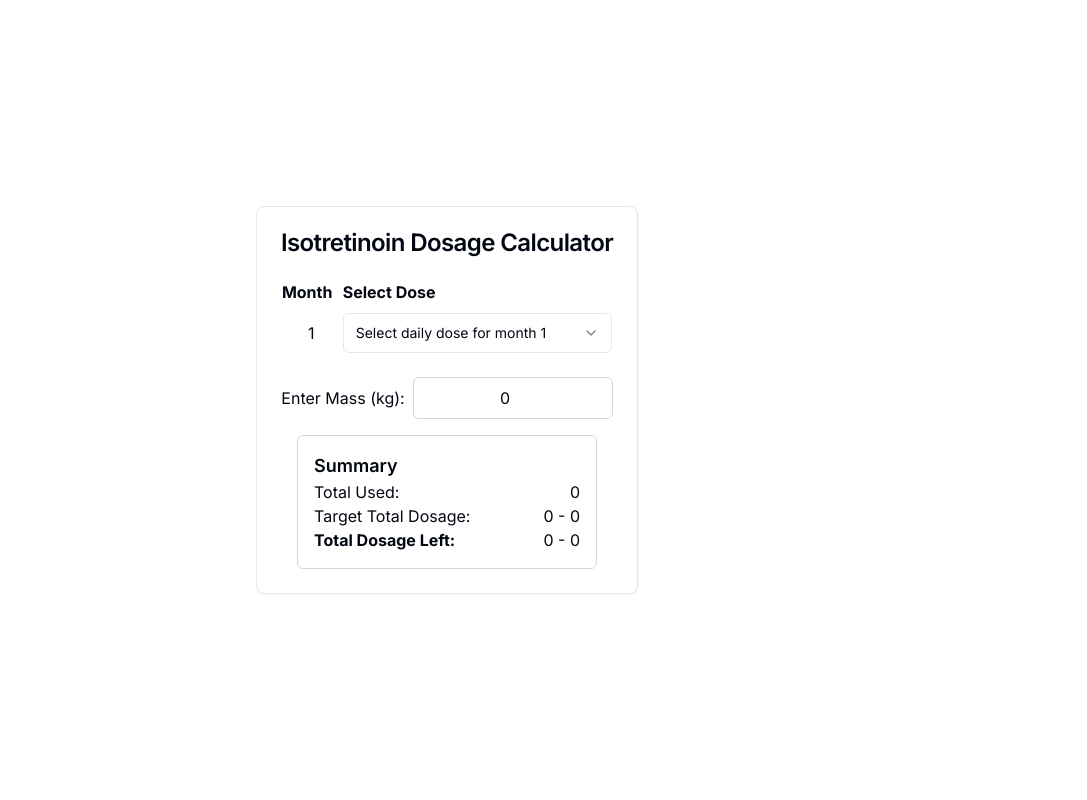
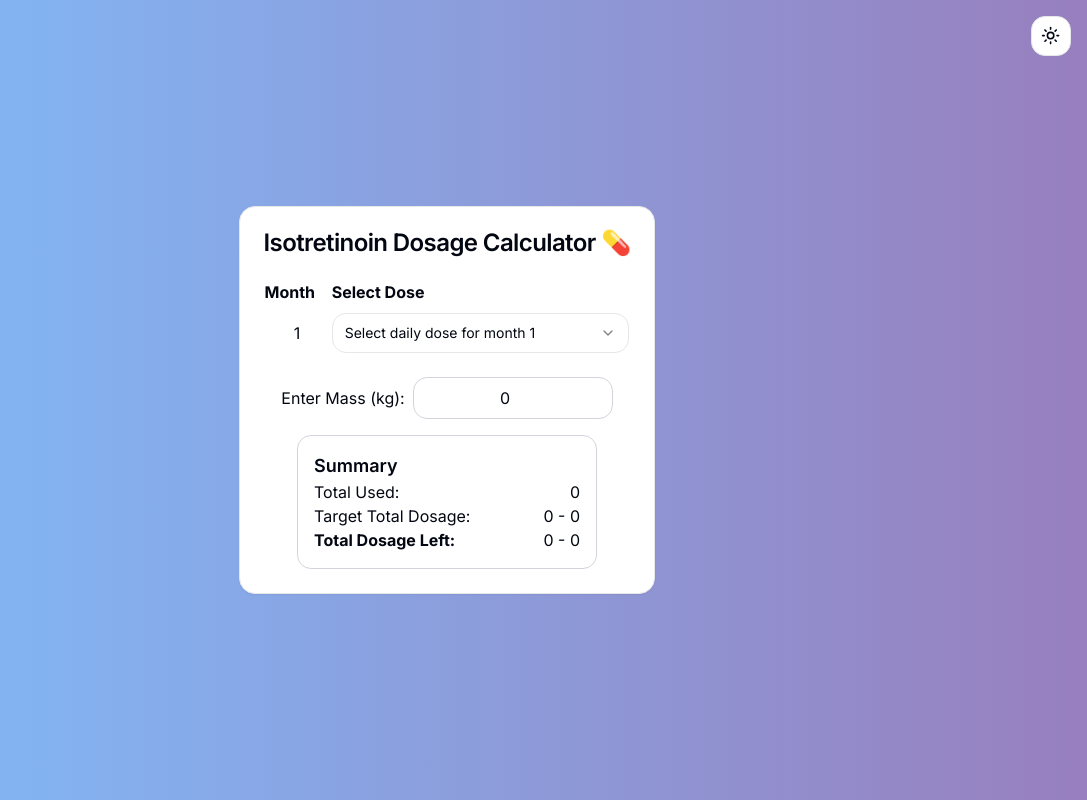
Before and after one commit to ocg2347/isotretinoin-dose-calculator, a Next.js app: page / in a window 1280 px wide. Shown: the whole page, without its empty margins (193-1280 px from the left). Built offline with nearby package versions, Linux system fonts and the light colour scheme.

Commit message:
add a bit of style

```diff
--- a/app/globals.css
+++ b/app/globals.css
@@ -2,15 +2,18 @@
   @tailwind components;
   @tailwind utilities;
 
+
   @layer base {
     :root {
       --background: 0 0% 100%;
+      --background-light: rgba(0, 124, 248, 0.5); /* Example light gradient color */
+      --background-dark: rgba(50, 0, 126, 0.5); /* Example dark gradient color */
       --foreground: 224 71.4% 4.1%;
       --card: 0 0% 100%;
       --card-foreground: 224 71.4% 4.1%;
       --popover: 0 0% 100%;
       --popover-foreground: 224 71.4% 4.1%;
-      --primary: 220.9 39.3% 11%;
+      --primary: 262.1 83.3% 57.8%;
       --primary-foreground: 210 20% 98%;
       --secondary: 220 14.3% 95.9%;
       --secondary-foreground: 220.9 39.3% 11%;
@@ -22,24 +25,21 @@
       --destructive-foreground: 210 20% 98%;
       --border: 220 13% 91%;
       --input: 220 13% 91%;
-      --ring: 224 71.4% 4.1%;
-      --radius: 0.5rem;
-      --chart-1: 12 76% 61%;
-      --chart-2: 173 58% 39%;
-      --chart-3: 197 37% 24%;
-      --chart-4: 43 74% 66%;
-      --chart-5: 27 87% 67%;
+      --ring: 262.1 83.3% 57.8%;
+      --radius: 1rem;
     }
 
     .dark {
       --background: 224 71.4% 4.1%;
+      --background-light: rgba(0, 126, 255, 0.5); /* Example light gradient color */
+      --background-dark: rgba(50, 0, 126, 0.5); /* Example dark gradient color */
       --foreground: 210 20% 98%;
       --card: 224 71.4% 4.1%;
       --card-foreground: 210 20% 98%;
       --popover: 224 71.4% 4.1%;
       --popover-foreground: 210 20% 98%;
-      --primary: 210 20% 98%;
-      --primary-foreground: 220.9 39.3% 11%;
+      --primary: 263.4 70% 50.4%;
+      --primary-foreground: 210 20% 98%;
       --secondary: 215 27.9% 16.9%;
       --secondary-foreground: 210 20% 98%;
       --muted: 215 27.9% 16.9%;
@@ -50,14 +50,10 @@
       --destructive-foreground: 210 20% 98%;
       --border: 215 27.9% 16.9%;
       --input: 215 27.9% 16.9%;
-      --ring: 216 12.2% 83.9%;
-      --chart-1: 220 70% 50%;
-      --chart-2: 160 60% 45%;
-      --chart-3: 30 80% 55%;
-      --chart-4: 280 65% 60%;
-      --chart-5: 340 75% 55%;
+      --ring: 263.4 70% 50.4%;
     }
   }
+
 
   @layer base {
     * {
@@ -65,5 +61,10 @@
     }
     body {
       @apply bg-background text-foreground;
+      background: linear-gradient(
+        to right,
+        var(--background-light),
+        var(--background-dark)
+      );
     }
   }
--- a/app/layout.tsx
+++ b/app/layout.tsx
@@ -1,6 +1,9 @@
+'use-client';
+
 import type { Metadata } from "next";
 import { Inter } from "next/font/google";
 import "./globals.css";
+import { ThemeProvider } from "@/components/theme-provider"
 
 const inter = Inter({ subsets: ["latin"] });
 
@@ -16,7 +19,18 @@
 }>) {
   return (
     <html lang="en">
-      <body className={inter.className}>{children}</body>
+
+      <body className={inter.className}>
+        <ThemeProvider
+          attribute="class"
+          defaultTheme="system"
+          enableSystem
+          disableTransitionOnChange
+        >
+          {children}
+        </ThemeProvider>
+
+      </body>
     </html>
   );
 }
--- a/app/page.tsx
+++ b/app/page.tsx
@@ -15,22 +15,31 @@
   SelectValue,
 } from "@/components/ui/select";
 import config from './config.json';
+import {
+  DropdownMenu,
+  DropdownMenuContent,
+  DropdownMenuItem,
+  DropdownMenuTrigger,
+} from "@/components/ui/dropdown-menu"
+import { Moon, Sun } from "lucide-react"
+import { Button } from "@/components/ui/button"
+import { useTheme } from "next-themes"
+
 
 export default function App() {
   const dailyDoseVals = config.dailyDoseVals;
   const [dosages, setDosages] = useState([""]); // Start with one month
   const [mass, setMass] = useState(0); // Mass of the subject
   const [targetDosage, setTargetDosage] = useState([0, 0]); // Target dosage interval
+  const { setTheme } = useTheme();
 
   const handleSelectChange = (index: number, value: string) => {
     const newDosages = [...dosages];
     newDosages[index] = value; // Update the selected dosage
-
     // Add a new month row if the user selects a dose
     if (value && index === dosages.length - 1) {
       newDosages.push(""); // Add new empty month
     }
-
     setDosages(newDosages);
   };
 
@@ -38,18 +47,41 @@
   const totalDosages = dosages.reduce((acc, dose) => acc + (Number(dose) * 30 || 0), 0);
 
   // Update target dosage based on mass
-  const updateTargetDosage = (massValue) => {
+  const updateTargetDosage = (massValue: number) => {
     const minDosage = 120 * massValue;
     const maxDosage = 150 * massValue;
     setTargetDosage([minDosage, maxDosage]);
   };
 
   return (
-    <div className="h-screen flex items-center justify-center">
+    <>
+
+    <div className="h-screen flex flex-col items-center justify-center relative">
+
+      {/* Theme picker in the top right corner */}
+      <div className="absolute top-4 right-4">
+        <DropdownMenu>
+          <DropdownMenuTrigger asChild>
+            <Button variant="outline" size="icon">
+              <Sun className="h-[1.2rem] w-[1.2rem] rotate-0 scale-100 transition-all dark:-rotate-90 dark:scale-0" />
+              <Moon className="absolute h-[1.2rem] w-[1.2rem] rotate-90 scale-0 transition-all dark:rotate-0 dark:scale-100" />
+              <span className="sr-only">Toggle theme</span>
+            </Button>
+          </DropdownMenuTrigger>
+          <DropdownMenuContent align="end">
+            <DropdownMenuItem onClick={() => setTheme("light")}>Light</DropdownMenuItem>
+            <DropdownMenuItem onClick={() => setTheme("dark")}>Dark</DropdownMenuItem>
+            <DropdownMenuItem onClick={() => setTheme("system")}>System</DropdownMenuItem>
+          </DropdownMenuContent>
+        </DropdownMenu>
+      </div>
+
       <Card>
+
         <CardHeader>
-          <CardTitle>Isotretinoin Dosage Calculator</CardTitle>
+          <CardTitle>Isotretinoin Dosage Calculator 💊</CardTitle>
         </CardHeader>
+
         <CardContent>
           <table className="w-full text-center">
             <thead>
@@ -96,6 +128,7 @@
             />
           </div>
 
+          {/* Summary  */}
           <div className="flex justify-center mt-4">
             <div className="border border-gray-300 rounded-md p-4 w-[300px]">
               <p className="text-lg font-semibold">Summary</p>
@@ -113,8 +146,11 @@
               </div>
             </div>
           </div>
+
         </CardContent>
+
       </Card>
     </div>
+    </>
   );
 }
--- /dev/null
+++ b/components/theme-provider.tsx
@@ -0,0 +1,9 @@
+"use client"
+
+import * as React from "react"
+import { ThemeProvider as NextThemesProvider } from "next-themes"
+import { type ThemeProviderProps } from "next-themes/dist/types"
+
+export function ThemeProvider({ children, ...props }: ThemeProviderProps) {
+  return <NextThemesProvider {...props}>{children}</NextThemesProvider>
+}
--- /dev/null
+++ b/components/ui/dropdown-menu.tsx
@@ -0,0 +1,200 @@
+"use client"
+
+import * as React from "react"
+import * as DropdownMenuPrimitive from "@radix-ui/react-dropdown-menu"
+import { Check, ChevronRight, Circle } from "lucide-react"
+
+import { cn } from "@/lib/utils"
+
+const DropdownMenu = DropdownMenuPrimitive.Root
+
+const DropdownMenuTrigger = DropdownMenuPrimitive.Trigger
+
+const DropdownMenuGroup = DropdownMenuPrimitive.Group
+
+const DropdownMenuPortal = DropdownMenuPrimitive.Portal
+
+const DropdownMenuSub = DropdownMenuPrimitive.Sub
+
+const DropdownMenuRadioGroup = DropdownMenuPrimitive.RadioGroup
+
+const DropdownMenuSubTrigger = React.forwardRef<
+  React.ElementRef<typeof DropdownMenuPrimitive.SubTrigger>,
+  React.ComponentPropsWithoutRef<typeof DropdownMenuPrimitive.SubTrigger> & {
+    inset?: boolean
+  }
+>(({ className, inset, children, ...props }, ref) => (
+  <DropdownMenuPrimitive.SubTrigger
+    ref={ref}
+    className={cn(
+      "flex cursor-default select-none items-center rounded-sm px-2 py-1.5 text-sm outline-none focus:bg-accent data-[state=open]:bg-accent",
+      inset && "pl-8",
+      className
+    )}
+    {...props}
+  >
+    {children}
+    <ChevronRight className="ml-auto h-4 w-4" />
+  </DropdownMenuPrimitive.SubTrigger>
+))
+DropdownMenuSubTrigger.displayName =
+  DropdownMenuPrimitive.SubTrigger.displayName
+
+const DropdownMenuSubContent = React.forwardRef<
+  React.ElementRef<typeof DropdownMenuPrimitive.SubContent>,
+  React.ComponentPropsWithoutRef<typeof DropdownMenuPrimitive.SubContent>
+>(({ className, ...props }, ref) => (
+  <DropdownMenuPrimitive.SubContent
+    ref={ref}
+    className={cn(
+      "z-50 min-w-[8rem] overflow-hidden rounded-md border bg-popover p-1 text-popover-foreground shadow-lg data-[state=open]:animate-in data-[state=closed]:animate-out data-[state=closed]:fade-out-0 data-[state=open]:fade-in-0 data-[state=closed]:zoom-out-95 data-[state=open]:zoom-in-95 data-[side=bottom]:slide-in-from-top-2 data-[side=left]:slide-in-from-right-2 data-[side=right]:slide-in-from-left-2 data-[side=top]:slide-in-from-bottom-2",
+      className
+    )}
+    {...props}
+  />
+))
+DropdownMenuSubContent.displayName =
+  DropdownMenuPrimitive.SubContent.displayName
+
+const DropdownMenuContent = React.forwardRef<
+  React.ElementRef<typeof DropdownMenuPrimitive.Content>,
+  React.ComponentPropsWithoutRef<typeof DropdownMenuPrimitive.Content>
+>(({ className, sideOffset = 4, ...props }, ref) => (
+  <DropdownMenuPrimitive.Portal>
+    <DropdownMenuPrimitive.Content
+      ref={ref}
+      sideOffset={sideOffset}
+      className={cn(
+        "z-50 min-w-[8rem] overflow-hidden rounded-md border bg-popover p-1 text-popover-foreground shadow-md data-[state=open]:animate-in data-[state=closed]:animate-out data-[state=closed]:fade-out-0 data-[state=open]:fade-in-0 data-[state=closed]:zoom-out-95 data-[state=open]:zoom-in-95 data-[side=bottom]:slide-in-from-top-2 data-[side=left]:slide-in-from-right-2 data-[side=right]:slide-in-from-left-2 data-[side=top]:slide-in-from-bottom-2",
+        className
+      )}
+      {...props}
+    />
+  </DropdownMenuPrimitive.Portal>
+))
+DropdownMenuContent.displayName = DropdownMenuPrimitive.Content.displayName
+
+const DropdownMenuItem = React.forwardRef<
+  React.ElementRef<typeof DropdownMenuPrimitive.Item>,
+  React.ComponentPropsWithoutRef<typeof DropdownMenuPrimitive.Item> & {
+    inset?: boolean
+  }
+>(({ className, inset, ...props }, ref) => (
+  <DropdownMenuPrimitive.Item
+    ref={ref}
+    className={cn(
+      "relative flex cursor-default select-none items-center rounded-sm px-2 py-1.5 text-sm outline-none transition-colors focus:bg-accent focus:text-accent-foreground data-[disabled]:pointer-events-none data-[disabled]:opacity-50",
+      inset && "pl-8",
+      className
+    )}
+    {...props}
+  />
+))
+DropdownMenuItem.displayName = DropdownMenuPrimitive.Item.displayName
+
+const DropdownMenuCheckboxItem = React.forwardRef<
+  React.ElementRef<typeof DropdownMenuPrimitive.CheckboxItem>,
+  React.ComponentPropsWithoutRef<typeof DropdownMenuPrimitive.CheckboxItem>
+>(({ className, children, checked, ...props }, ref) => (
+  <DropdownMenuPrimitive.CheckboxItem
+    ref={ref}
+    className={cn(
+      "relative flex cursor-default select-none items-center rounded-sm py-1.5 pl-8 pr-2 text-sm outline-none transition-colors focus:bg-accent focus:text-accent-foreground data-[disabled]:pointer-events-none data-[disabled]:opacity-50",
+      className
+    )}
+    checked={checked}
+    {...props}
+  >
+    <span className="absolute left-2 flex h-3.5 w-3.5 items-center justify-center">
+      <DropdownMenuPrimitive.ItemIndicator>
+        <Check className="h-4 w-4" />
+      </DropdownMenuPrimitive.ItemIndicator>
+    </span>
+    {children}
+  </DropdownMenuPrimitive.CheckboxItem>
+))
+DropdownMenuCheckboxItem.displayName =
+  DropdownMenuPrimitive.CheckboxItem.displayName
+
+const DropdownMenuRadioItem = React.forwardRef<
+  React.ElementRef<typeof DropdownMenuPrimitive.RadioItem>,
+  React.ComponentPropsWithoutRef<typeof DropdownMenuPrimitive.RadioItem>
+>(({ className, children, ...props }, ref) => (
+  <DropdownMenuPrimitive.RadioItem
+    ref={ref}
+    className={cn(
+      "relative flex cursor-default select-none items-center rounded-sm py-1.5 pl-8 pr-2 text-sm outline-none transition-colors focus:bg-accent focus:text-accent-foreground data-[disabled]:pointer-events-none data-[disabled]:opacity-50",
+      className
+    )}
+    {...props}
+  >
+    <span className="absolute left-2 flex h-3.5 w-3.5 items-center justify-center">
+      <DropdownMenuPrimitive.ItemIndicator>
+        <Circle className="h-2 w-2 fill-current" />
+      </DropdownMenuPrimitive.ItemIndicator>
+    </span>
+    {children}
+  </DropdownMenuPrimitive.RadioItem>
+))
+DropdownMenuRadioItem.displayName = DropdownMenuPrimitive.RadioItem.displayName
+
+const DropdownMenuLabel = React.forwardRef<
+  React.ElementRef<typeof DropdownMenuPrimitive.Label>,
+  React.ComponentPropsWithoutRef<typeof DropdownMenuPrimitive.Label> & {
+    inset?: boolean
+  }
+>(({ className, inset, ...props }, ref) => (
+  <DropdownMenuPrimitive.Label
+    ref={ref}
+    className={cn(
+      "px-2 py-1.5 text-sm font-semibold",
+      inset && "pl-8",
+      className
+    )}
+    {...props}
+  />
+))
+DropdownMenuLabel.displayName = DropdownMenuPrimitive.Label.displayName
+
+const DropdownMenuSeparator = React.forwardRef<
+  React.ElementRef<typeof DropdownMenuPrimitive.Separator>,
+  React.ComponentPropsWithoutRef<typeof DropdownMenuPrimitive.Separator>
+>(({ className, ...props }, ref) => (
+  <DropdownMenuPrimitive.Separator
+    ref={ref}
+    className={cn("-mx-1 my-1 h-px bg-muted", className)}
+    {...props}
+  />
+))
+DropdownMenuSeparator.displayName = DropdownMenuPrimitive.Separator.displayName
+
+const DropdownMenuShortcut = ({
+  className,
+  ...props
+}: React.HTMLAttributes<HTMLSpanElement>) => {
+  return (
+    <span
+      className={cn("ml-auto text-xs tracking-widest opacity-60", className)}
+      {...props}
+    />
+  )
+}
+DropdownMenuShortcut.displayName = "DropdownMenuShortcut"
+
+export {
+  DropdownMenu,
+  DropdownMenuTrigger,
+  DropdownMenuContent,
+  DropdownMenuItem,
+  DropdownMenuCheckboxItem,
+  DropdownMenuRadioItem,
+  DropdownMenuLabel,
+  DropdownMenuSeparator,
+  DropdownMenuShortcut,
+  DropdownMenuGroup,
+  DropdownMenuPortal,
+  DropdownMenuSub,
+  DropdownMenuSubContent,
+  DropdownMenuSubTrigger,
+  DropdownMenuRadioGroup,
+}
--- a/package.json
+++ b/package.json
@@ -10,12 +10,14 @@
   },
   "dependencies": {
     "@nextui-org/select": "^2.2.2",
+    "@radix-ui/react-dropdown-menu": "^2.1.1",
     "@radix-ui/react-select": "^2.1.1",
     "@radix-ui/react-slot": "^1.1.0",
     "class-variance-authority": "^0.7.0",
     "clsx": "^2.1.1",
     "lucide-react": "^0.408.0",
     "next": "14.2.5",
+    "next-themes": "^0.3.0",
     "react": "^18",
     "react-dom": "^18",
     "tailwind-merge": "^2.4.0",
```
Also changed, not shown: 2 other files (tests, documents, lock files or other folders).
